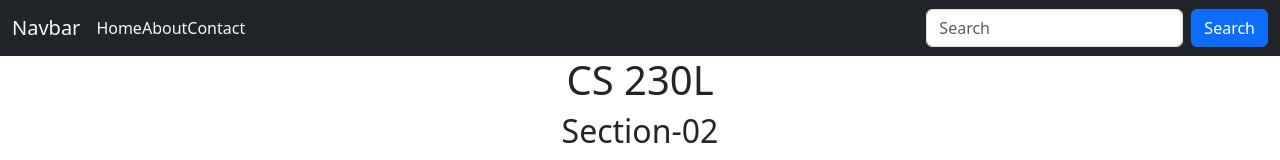
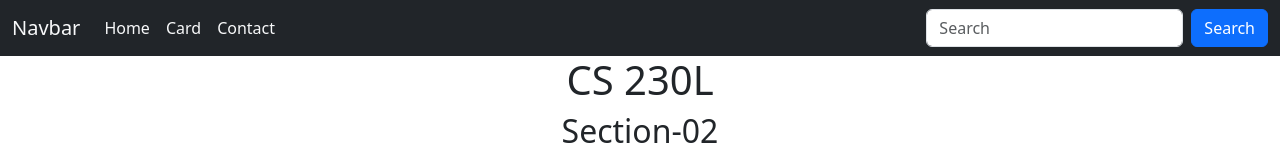
Before and after one commit to Tcarter21/newrepo, a React (Create React App) app: page / in a window 1280 px wide. Shown: the top 160 px of the page. Built offline with nearby package versions, Linux system fonts and the light colour scheme.

Commit message:
Update Navbar.js

```diff
--- a/src/Navbar.js
+++ b/src/Navbar.js
@@ -7,14 +7,14 @@
                 <span className="navbar-brand text-light">Navbar</span>
                 <div className="collapse navbar-collapse" id="mynavbar">
                     <ul className="navbar-nav me-auto">
-                        <li className="nav-item text-light">
-                            Home
+                        <li className="nav-item">
+                            <a className="text-light nav-link" href="http://localhost:3000/">Home</a>
                         </li>
-                        <li className="nav-item text-light">
-                            About
+                        <li className="nav-item">
+                            <a className="text-light nav-link" href="http://localhost:3000/Card">Card</a>
                         </li>
-                        <li className="nav-item text-light">
-                            Contact
+                        <li className="nav-item">
+                            <a className="text-light nav-link" href="http://localhost:3000/Contact">Contact</a>
                         </li>
                     </ul>
                     <form className="d-flex">
```
